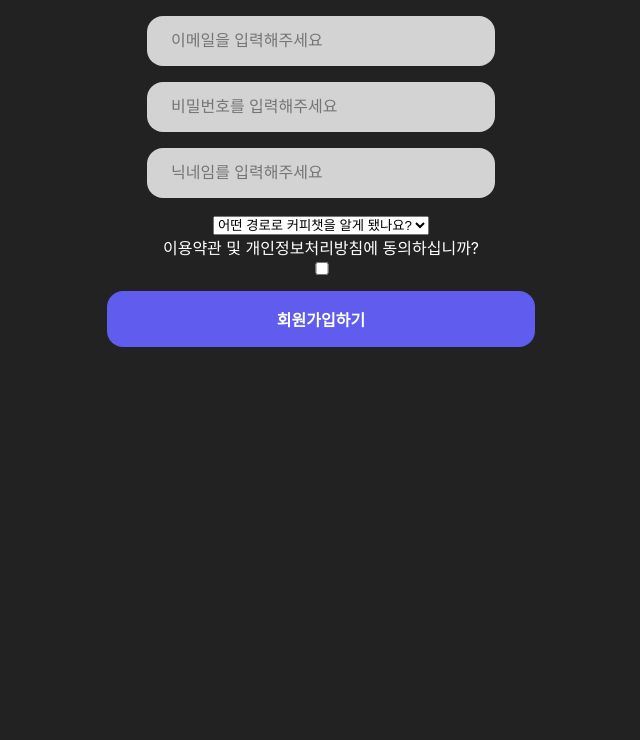
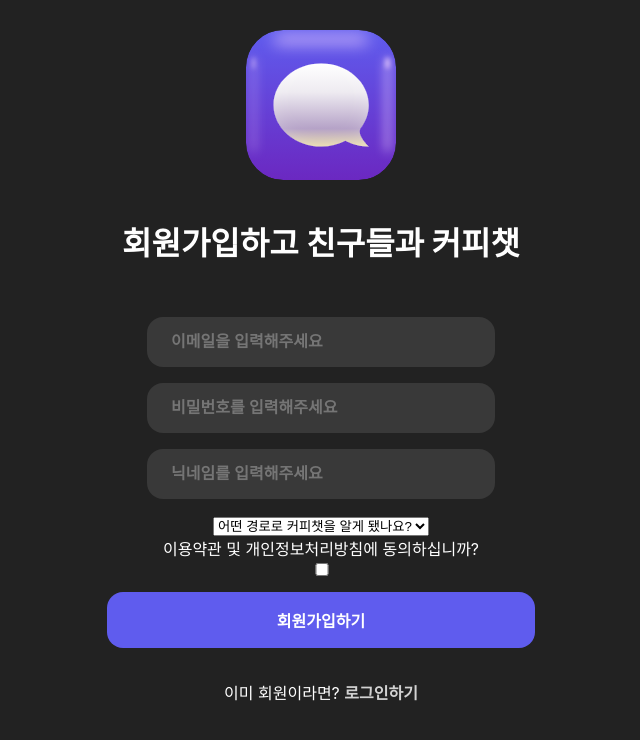
Before and after one commit to Ringle-Mentoring-1st/React-Chat-App-Jonghyeon, a React (Create React App) app: page /signup in a window 1280 px wide. Shown: the top 740 px of the page, without its empty margins (319-959 px from the left). Built offline with nearby package versions, Linux system fonts and the light colour scheme.

Commit message:
Create - Link /login, /signup each other

```diff
--- a/src/pages/LoginPage/index.tsx
+++ b/src/pages/LoginPage/index.tsx
@@ -1,4 +1,5 @@
 import React, { Fragment, useState } from 'react';
+import { Link } from 'react-router-dom';
 import './LoginPage.scss';
 
 //Components
@@ -45,6 +46,12 @@ function LoginPage() {
             로그인하기
           </Button>
         </form>
+        <p>
+          아직 회원이 아니라면?{' '}
+          <Link to="/signup">
+            <span>회원가입하기</span>
+          </Link>
+        </p>
       </div>
     </Fragment>
   );
--- a/src/pages/SignupPage/index.tsx
+++ b/src/pages/SignupPage/index.tsx
@@ -1,9 +1,13 @@
-import React, { useState } from 'react';
+import React, { Fragment, useState } from 'react';
+import { Link } from 'react-router-dom';
 import './SignupPage.scss';
 
 //Components
 import Button from '../../ui/Button';
 import TextInput from '../../ui/TextInput';
+
+// Assets
+import { ReactComponent as Logo } from '../../assets/logo.svg';
 
 // Utils
 import { emailValidator, pwValidator } from '../../utils/validator';
@@ -57,7 +61,12 @@ function SignupPage() {
   };
 
   return (
-    <div>
+    <Fragment>
+      <div className="flexbox">
+        <div className="title">
+          <Logo className="logo" />
+          <h1>회원가입하고 친구들과 커피챗</h1>
+        </div>
         <form onSubmit={onSubmitHandler}>
           <TextInput
             type="text"
@@ -102,7 +111,14 @@ function SignupPage() {
             회원가입하기
           </Button>
         </form>
+        <p>
+          이미 회원이라면?{' '}
+          <Link to="/login">
+            <span>로그인하기</span>
+          </Link>
+        </p>
       </div>
+    </Fragment>
   );
 }
 
--- a/src/ui/TextInput/TextInput.scss
+++ b/src/ui/TextInput/TextInput.scss
@@ -1,5 +1,7 @@
 input {
-  background: lightgray;
+  color: #fff;
+  font-weight: 700;
+  background: rgba($color: #fff, $alpha: 0.1);
   padding: 16px 24px;
   border-radius: 16px;
   border: 0;
```
Lines whose indentation alone changed are shown as unchanged.
